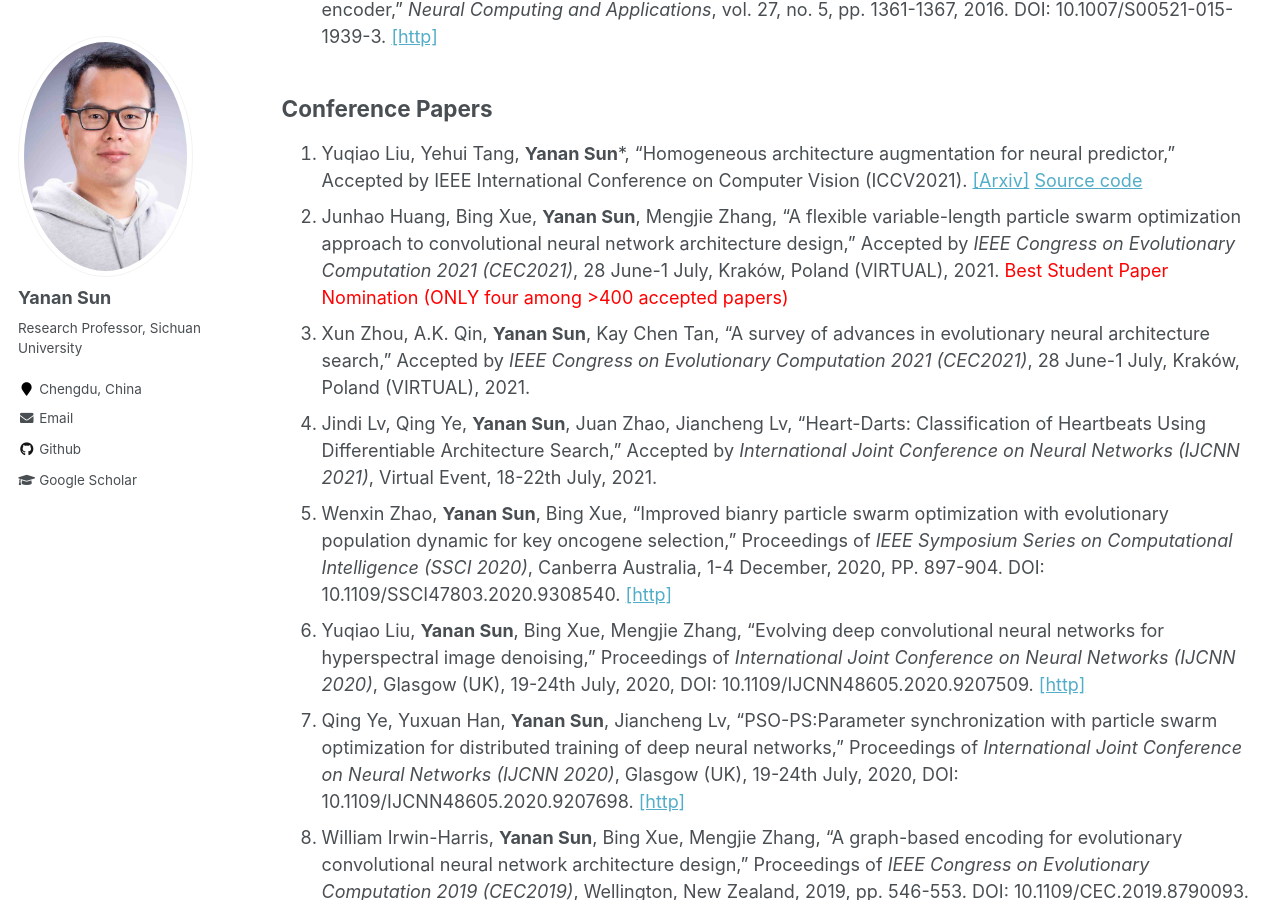
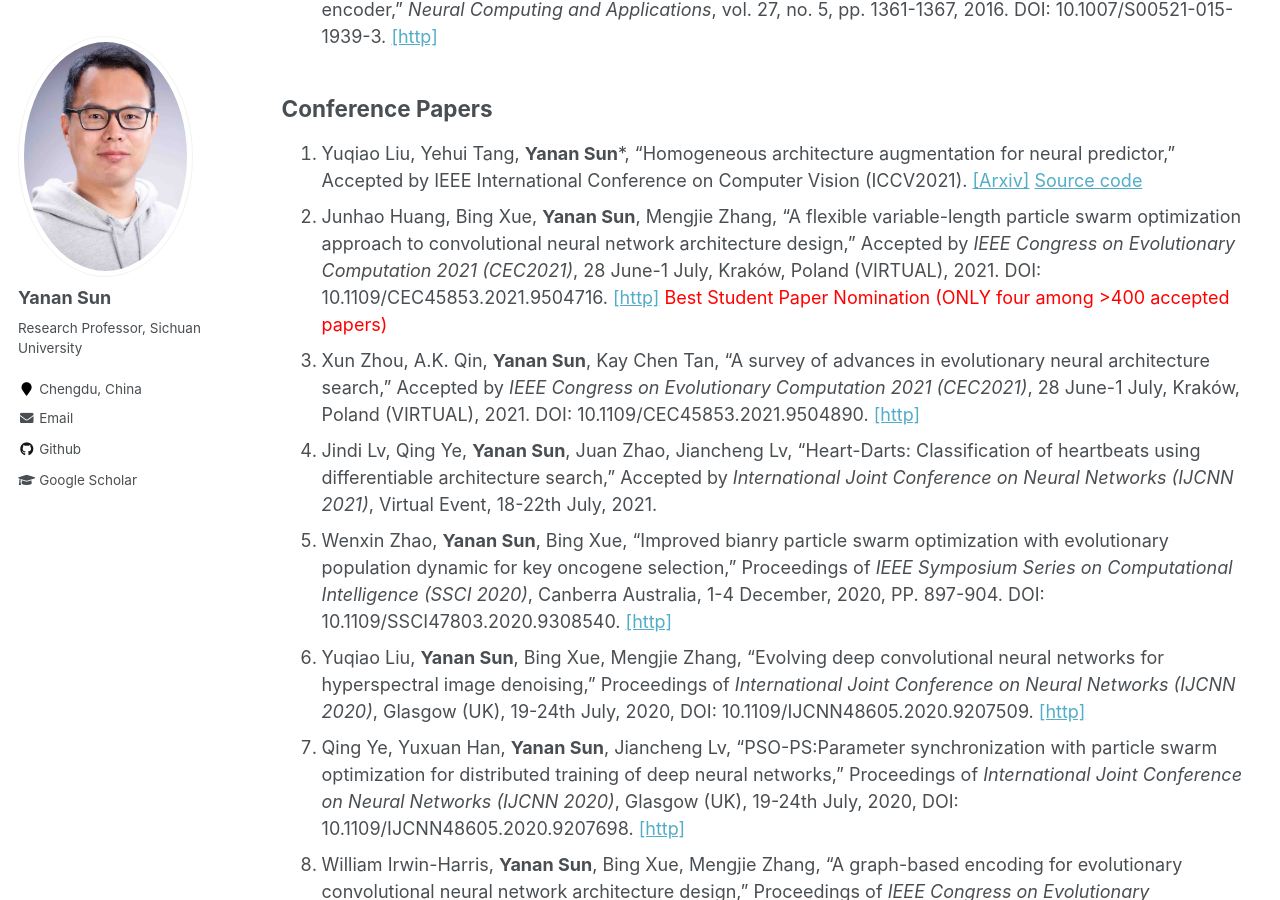
Before and after one commit to yn-sun/yn-sun.github.io, a Jekyll site: the page built from _pages/publications.md, in a window 1280 px wide and 900 px high, scrolled down 2103 px. Built offline with Jekyll 4.4.1, drawn with Linux system fonts in a browser that asks for light colours; comment, search, counter and statistics services are not loaded.

Commit message:
Update publications.md

```diff
--- a/_pages/publications.md
+++ b/_pages/publications.md
@@ -33,9 +33,9 @@ author_profile: true
 
 ## Conference Papers
 1. Yuqiao Liu, Yehui Tang, **Yanan Sun***, "Homogeneous architecture augmentation for neural predictor," Accepted by IEEE International Conference on Computer Vision (ICCV2021). [[Arxiv]](https://arxiv.org/pdf/2107.13153.pdf) [Source code](https://github.com/lyq998/HAAP)
-2. Junhao Huang, Bing Xue, **Yanan Sun**, Mengjie Zhang, "A flexible variable-length particle swarm optimization approach to convolutional neural network architecture design," Accepted by <i>IEEE Congress on Evolutionary Computation 2021 (CEC2021)</i>, 28 June-1 July, Kraków, Poland (VIRTUAL), 2021. <span style="color: #FF0000">Best Student Paper Nomination (ONLY four among >400 accepted papers)</span>
-3. Xun Zhou, A.K. Qin, **Yanan Sun**, Kay Chen Tan, "A survey of advances in evolutionary neural architecture search," Accepted by <i>IEEE Congress on Evolutionary Computation 2021 (CEC2021)</i>, 28 June-1 July, Kraków, Poland (VIRTUAL), 2021.
-4. Jindi Lv, Qing Ye, **Yanan Sun**, Juan Zhao, Jiancheng Lv, "Heart-Darts: Classification of Heartbeats Using Differentiable Architecture Search," Accepted by <i>International Joint Conference on Neural Networks (IJCNN 2021)</i>, Virtual Event, 18-22th July, 2021.
+2. Junhao Huang, Bing Xue, **Yanan Sun**, Mengjie Zhang, "A flexible variable-length particle swarm optimization approach to convolutional neural network architecture design," Accepted by <i>IEEE Congress on Evolutionary Computation 2021 (CEC2021)</i>, 28 June-1 July, Kraków, Poland (VIRTUAL), 2021. DOI: 10.1109/CEC45853.2021.9504716. [[http]](https://ieeexplore.ieee.org/document/9504716) <span style="color: #FF0000">Best Student Paper Nomination (ONLY four among >400 accepted papers)</span>
+3. Xun Zhou, A.K. Qin, **Yanan Sun**, Kay Chen Tan, "A survey of advances in evolutionary neural architecture search," Accepted by <i>IEEE Congress on Evolutionary Computation 2021 (CEC2021)</i>, 28 June-1 July, Kraków, Poland (VIRTUAL), 2021. DOI: 10.1109/CEC45853.2021.9504890. [[http]](https://ieeexplore.ieee.org/document/9504890)
+4. Jindi Lv, Qing Ye, **Yanan Sun**, Juan Zhao, Jiancheng Lv, "Heart-Darts: Classification of heartbeats using differentiable architecture search," Accepted by <i>International Joint Conference on Neural Networks (IJCNN 2021)</i>, Virtual Event, 18-22th July, 2021.
 5. Wenxin Zhao, **Yanan Sun**, Bing Xue, "Improved bianry particle swarm optimization with evolutionary population dynamic for key oncogene selection," Proceedings of <i>IEEE Symposium Series on Computational Intelligence (SSCI 2020)</i>, Canberra Australia, 1-4 December, 2020, PP. 897-904. DOI: 10.1109/SSCI47803.2020.9308540. [[http]](https://ieeexplore.ieee.org/abstract/document/9308540)
 6. Yuqiao Liu, **Yanan Sun**, Bing Xue, Mengjie Zhang, "Evolving deep convolutional neural networks for hyperspectral image denoising," Proceedings of <i>International Joint Conference on Neural Networks (IJCNN 2020)</i>, Glasgow (UK), 19-24th July, 2020, DOI: 10.1109/IJCNN48605.2020.9207509. [[http]](https://ieeexplore.ieee.org/document/9207509)
 7. Qing Ye, Yuxuan Han, **Yanan Sun**, Jiancheng Lv, "PSO-PS:Parameter synchronization with particle swarm optimization for distributed training of deep neural networks," Proceedings of <i>International Joint Conference on Neural Networks (IJCNN 2020)</i>, Glasgow (UK), 19-24th July, 2020, DOI: 10.1109/IJCNN48605.2020.9207698. [[http]](https://ieeexplore.ieee.org/document/9207698)
```
